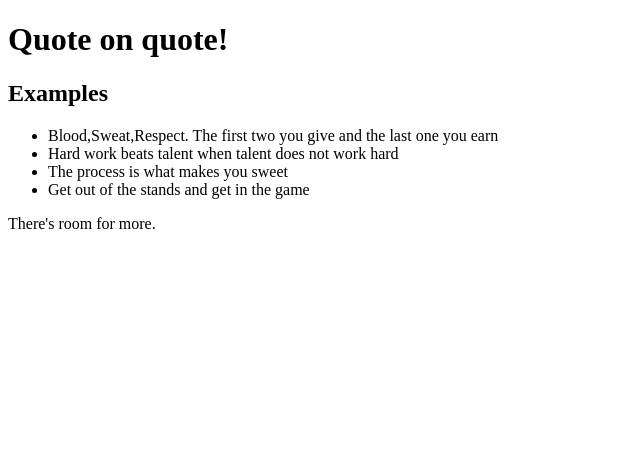
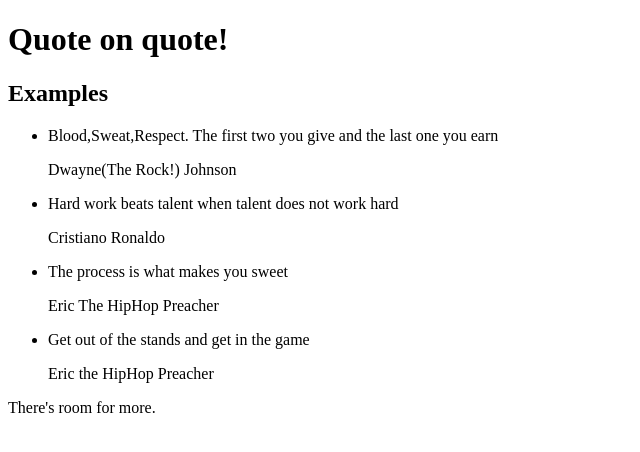
Before and after one commit to Cian747/quote-app, an Angular app: page / in a window 1280 px wide. Shown: the top 452 px of the page, without its empty margins (0-640 px from the left). Built offline with nearby package versions, Linux system fonts and the light colour scheme.

Commit message:
generated a quote-detail component to display  the author

```diff
--- a/src/app/app.module.ts
+++ b/src/app/app.module.ts
@@ -4,11 +4,13 @@
 import { AppRoutingModule } from './app-routing.module';
 import { AppComponent } from './app.component';
 import { QuoteComponent } from './quote/quote.component';
+import { QuoteDetailComponent } from './quote-detail/quote-detail.component';
 
 @NgModule({
   declarations: [
     AppComponent,
-    QuoteComponent
+    QuoteComponent,
+    QuoteDetailComponent
   ],
   imports: [
     BrowserModule,
--- /dev/null
+++ b/src/app/quote-detail/quote-detail.component.html
@@ -0,0 +1 @@
+<p>{{name.author}}</p>
--- /dev/null
+++ b/src/app/quote-detail/quote-detail.component.ts
@@ -0,0 +1,18 @@
+import { Component, OnInit, Input } from '@angular/core';
+import { Quote } from '../quote';
+
+@Component({
+  selector: 'app-quote-detail',
+  templateUrl: './quote-detail.component.html',
+  styleUrls: ['./quote-detail.component.css']
+})
+export class QuoteDetailComponent implements OnInit {
+
+  @Input() name!: Quote;
+
+  constructor() { }
+
+  ngOnInit(): void {
+  }
+
+}
--- a/src/app/quote/quote.component.html
+++ b/src/app/quote/quote.component.html
@@ -3,6 +3,7 @@
 <ul>
   <li *ngFor = 'let quote of quotes'>
     {{quote.words}}
+    <app-quote-detail [name] = 'quote'></app-quote-detail>
   </li>
 </ul>
 <p *ngIf = 'quotes.length > 3'> There's room for more.</p>
```
Also changed, not shown: src/app/quote-detail/quote-detail.component.css (added), 1 other file (tests, documents, lock files or other folders).
